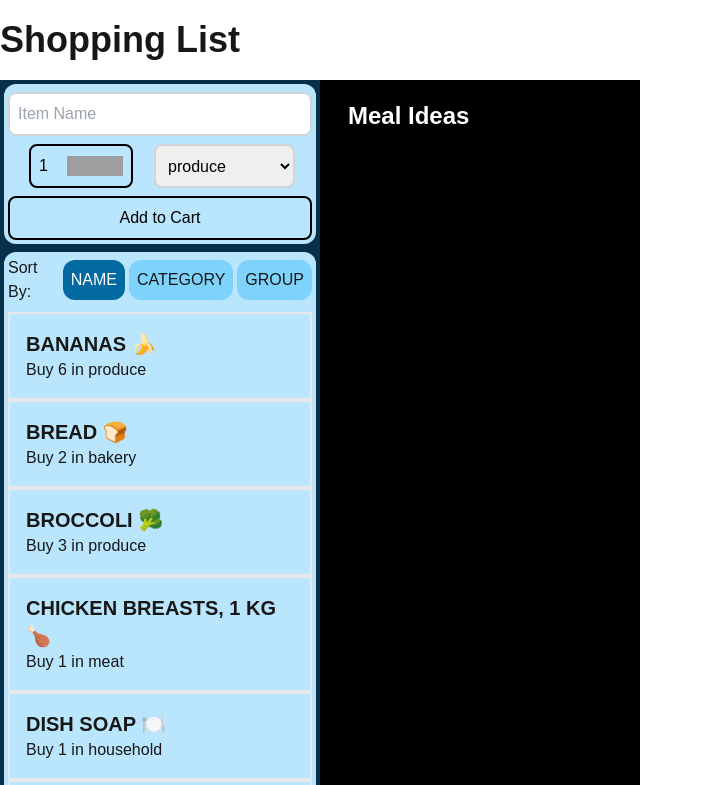
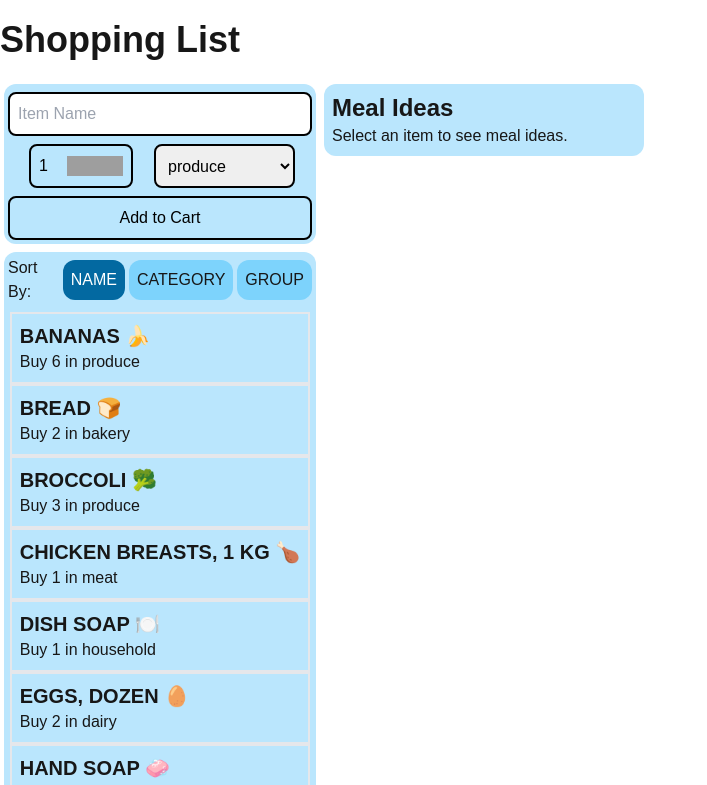
Before and after one commit to teddy-1991/cprg306-assignments, a Next.js app: page /week-8 in a window 1280 px wide. Shown: the top 785 px of the page, without its empty margins (0-707 px from the left). Built offline with nearby package versions, Linux system fonts and the light colour scheme; grey boxes are pictures that could not be loaded.

Commit message:
complete week-8

```diff
--- a/app/week-8/item.js
+++ b/app/week-8/item.js
@@ -1,7 +1,7 @@
 
 export default function Item({name, quantity, category, onSelect}) {
     return(
-        <li className = "p-4 bg-sky-200 border-2 cursor-pointer" onClick={onSelect}>
+        <li className = "p-2 bg-sky-200 border-2 cursor-pointer" onClick={onSelect}>
             <h2 className = "text-xl font-bold uppercase">{name}</h2>
             <p>Buy {quantity} in {category}</p>
         </li>
--- a/app/week-8/meal-ideas.js
+++ b/app/week-8/meal-ideas.js
@@ -7,10 +7,7 @@ const MealIdeas = ({ingredient}) => {
 
     async function loadMealIdeas() {
         let getData = await fetchMealIdeas(ingredient);
-
         setMeals(getData);
-
-
     }
 
     useEffect(() => {
@@ -18,17 +15,21 @@ const MealIdeas = ({ingredient}) => {
         loadMealIdeas();
        }
     }, [ingredient]);
-
     return (
-        <div className = "m-5">
-            <div className = "m-2">
+        <div className = "m-1">
+            <div>
                 <h1 className = "font-bold text-2xl">Meal Ideas</h1>
+                <p>{meals === null ? `No meal ideas found for ${ingredient}.` :
+                    meals.length > 0 ? `Here are some meal ideas using ${ingredient}:` :
+                    "Select an item to see meal ideas."}</p>
                 <ul>
-                    {meals && meals.map((meal) => (
+                    {meals && meals.length > 0 ? (
+                        meals.map((meal) => (
                     <li key={meal.idMeal}>
                         {meal.strMeal}
                     </li>
-                    ))}
+                    ))
+                ) : null}
                 </ul>
             </div>
         </div>
--- a/app/week-8/new-item.js
+++ b/app/week-8/new-item.js
@@ -36,7 +36,7 @@ export default function NewItem({ onAddItem }) {
         <div className = "flex justify-center">
             <form className="m-1 p-1 rounded-xl bg-sky-200 text-black max-w-sm w-full h-auto"onSubmit={handleSubmit}>
                 <label htmlFor="name">
-                    <input className="w-full mt-1 border-2 border-gray-300 p-2 rounded-lg" id="name" type="text" placeholder="Item Name" value={name} required onChange={(event) => setName(event.target.value)} />
+                    <input className="w-full mt-1 border-2 border-black p-2 rounded-lg" id="name" type="text" placeholder="Item Name" value={name} required onChange={(event) => setName(event.target.value)} />
                 </label>
 
                 <div className = "flex justify-evenly mt-2">
@@ -45,7 +45,7 @@ export default function NewItem({ onAddItem }) {
                         <button type="button" onClick={decrement} disabled={quantity <= 1}><img className = "w-7 h-5" src="https://img.icons8.com/?size=48&id=nEvcFXQg4vYw&format=png" alt="minus icon" /></button>
                         <button type="button" onClick={increment} disabled={quantity >= 20}><img className = "w-7 h-5" src="https://img.icons8.com/?size=48&id=nrj2gY9kMw2T&format=png" alt="plus icon" /></button>
                     </div>
-                    <select className="ml-1 border-2 border-gray-300 p-2 rounded-lg" name="category" id="category-list" value={category} required onChange={(event) => setCategory(event.target.value)}>
+                    <select className="ml-1 border-2 border-black p-2 rounded-lg" name="category" id="category-list" value={category} required onChange={(event) => setCategory(event.target.value)}>
                         <option value="Produce">produce</option>
                         <option value="Dairy">dairy</option>
                         <option value="Bakery">bakery</option>
--- a/app/week-8/page.js
+++ b/app/week-8/page.js
@@ -24,11 +24,11 @@ export default function Page() {
             <div>
                 <h1 className = "text-4xl font-bold my-5">Shopping List</h1>
                 <div className = "flex">
-                    <div className = "w-1/4 bg-sky-950">
+                    <div className = "w-1/4">
                         <NewItem onAddItem={handleAddItem} />
                         <ItemList items={items} onItemSelect={handleItemSelect} />
                     </div>
-                    <div className = "w-1/4 bg-black text-white">
+                    <div className = "w-1/4 bg-sky-200 rounded-xl m-1 p-1 h-1/2">
                         <MealIdeas ingredient={selectedItemName} />
                     </div>
                 </div>
```
